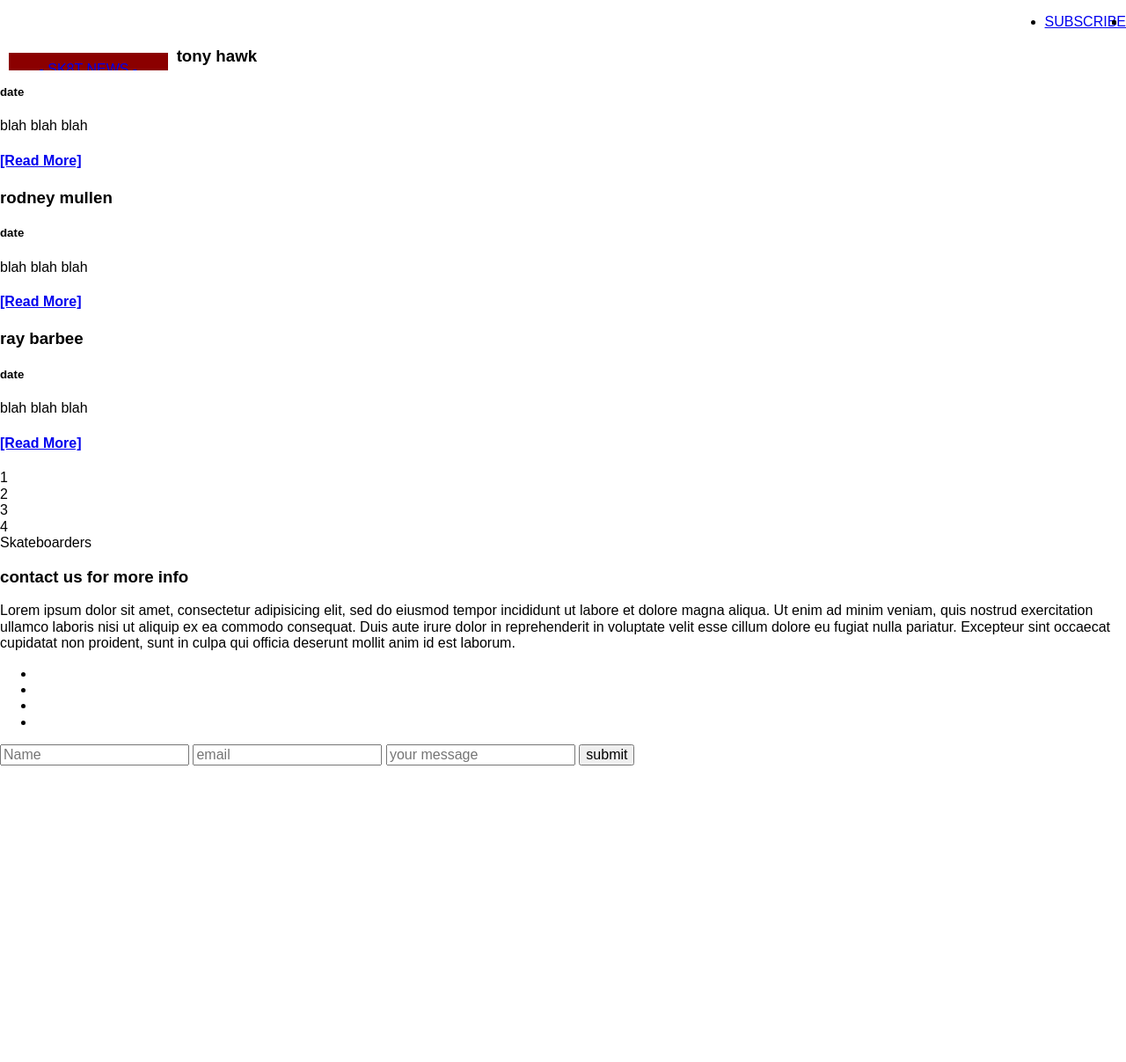
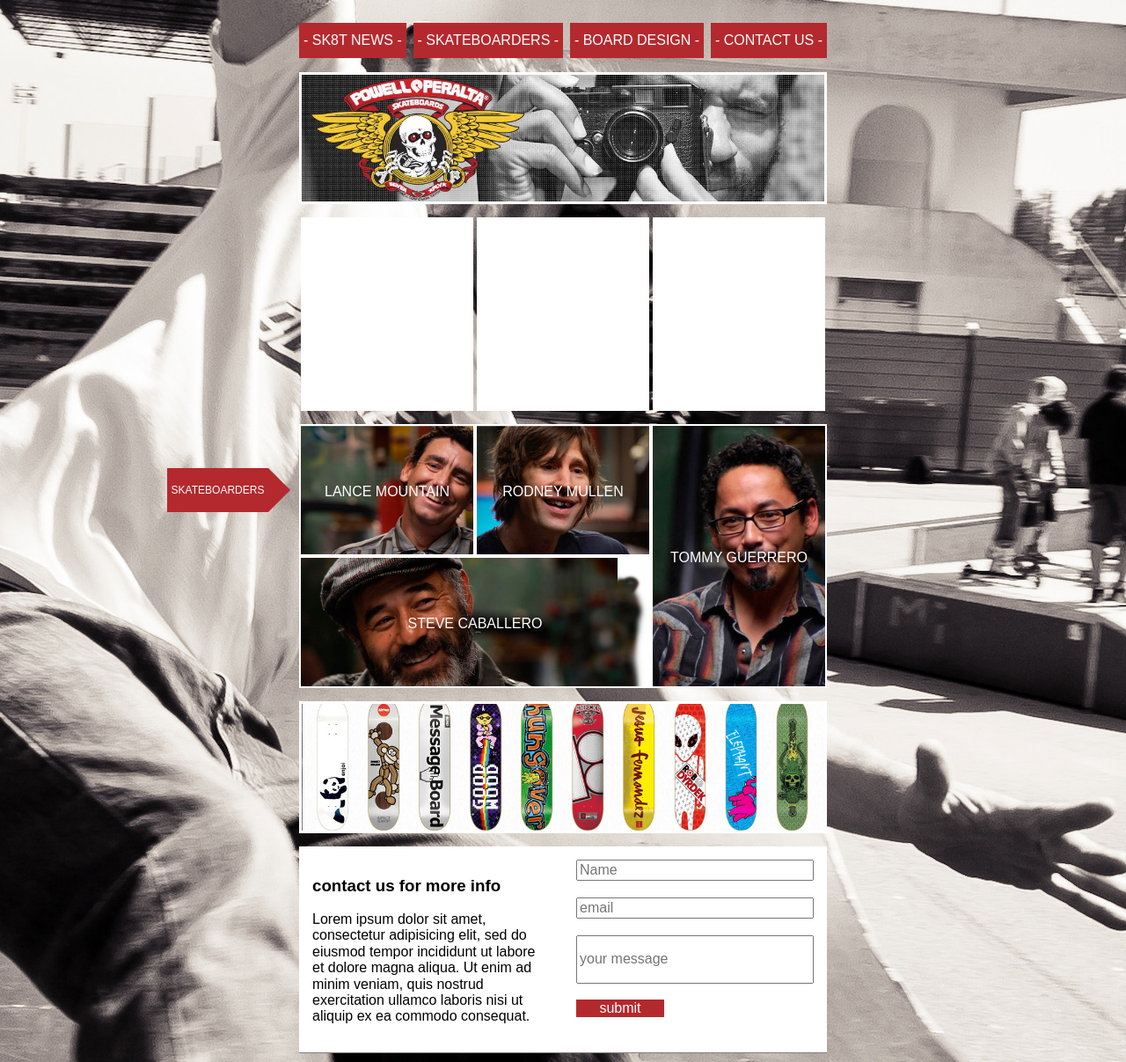
Before and after one commit to kjannenga/dayfour, a plain HTML site: page index.html in a window 1280 px wide. Shown: the whole page at 88% size. Before the commit the page ends 870 px from the top, so only its background shows below. Drawn offline with Linux system fonts and the light colour scheme.

Commit message:
finnaly getting things right

```diff
--- a/index.html
+++ b/index.html
@@ -7,19 +7,14 @@
   <link rel="stylesheet" href="style.css" />
   <link rel="images" href="assets.jpg" />
 </head>
+
+
 <body>
 <div id="container">
 
 
 <header>
 
-      <ul id="networks">
-        <li><a href="mailto:team@powellperalta.com">subscribe</a></li>
-        <li><a href="www.facebook.com/powellperalta" target="_blank"></a></li>
-				<li><a href="www.facebook.com/powellperalta" target="_blank"></a></li>
-				<li><a href="www.twitter.com/powellperalta" target="_blank"></a></li>
-				<li><a href="www.youtube.com/powellperalta" target="_blank"></a></li>
-			</ul>
 
 			<ul class="menu">
 				<li><a href="#news">-  Sk8t news  -</a></li>
@@ -31,94 +26,67 @@
 
 </header>
 
+<div id="slideshow">
+<div></div>
+</div>
 
 <main>
+<div id="news">
+	<div class="newsbox">
+		<div></div>
+		<div></div>
+		<div></div>
+	</div>
+<div>
+</main>
 
-<div id="slide">
-<div>
-</div>
-
+<section>
+<div id="skateboarderinfo">
+  <div class="skateboarders">
+    <div>Lance Mountain</div>
+    <div>Rodney Mullen</div>
+    <div>Steve Caballero</div>
+    <div>Tommy Guerrero</div>
+    <div class="arrow">Skateboarders</div>
+  </div>
 </div>
 
 
-<div id="news">
-	<div>
-		<h3>tony hawk</h3>
-			<h5>date</h5>
-				<p>blah blah blah</p>
-			<h4><a href="https://powellperalta.com/firstarticle">[Read More]</a></h4>
-	</div>
-	<div>
-		<h3>rodney mullen</h3>
-			<h5>date</h5>
-				<p>blah blah blah</p>
-			<h4><a href="https://powellperalta.com/secondarticle">[Read More]</a></h4>
-	</div>
-	<div>
-		<h3>ray barbee<h3>
-			<h5>date</h5>
-				<p>blah blah blah</p>
-		<h4><a href="https://powellperalta.com/thirdarticle">[Read More]</a></h4>
-	</div>
-</div>
-
-</main>
+</section>
 
 
-
-<div id="skateboarderinfo"
-	<div id="skater">
-		<div class="skateboarders">
-		<div>1</div>
-		<div>2</div>
-		<div>3</div>
-		<div>4</div>
-		<div class="arrow">Skateboarders</div>
-	</div>
+<div id="boards">
+<div></div>
 </div>
 
 
-<div id="boards">
-<div>
-<div>
-</div>
 
 <footer>
 
 <div id="contact">
-<div>
+	<div>
 	<h3>contact us for more info</h3>
 		<p>Lorem ipsum dolor sit amet, consectetur adipisicing elit, sed do eiusmod
 		tempor incididunt ut labore et dolore magna aliqua. Ut enim ad minim veniam,
 		quis nostrud exercitation ullamco laboris nisi ut aliquip ex ea commodo
-		consequat. Duis aute irure dolor in reprehenderit in voluptate velit esse
-		cillum dolore eu fugiat nulla pariatur. Excepteur sint occaecat cupidatat non
-		proident, sunt in culpa qui officia deserunt mollit anim id est laborum. </p>
+		consequat.  </p>
+	</div>
 	<div>
-		<ul>
-			<li></li>
-			<li></li>
-			<li></li>
-			<li></li>
-		</ul>
+		<form>
+			<input type="text" name="name" id="name" placeholder="Name" /><br />
+			<input type="email" name="email" id="email" placeholder="email" /><br />
+			<input type="text" name="message" id="message" placeholder="your message" /><br />
+			<input type="submit" value="submit" id="submit">
+		</form>
 	</div>
-</div>
-	<form>
-	<input type="text" name="name" id="name" placeholder="Name" />
-	<input type="email" name="email" id="email" placeholder="email" />
-	<input type="text" name="message" id="message" placeholder="your message" />
-	<input type="submit" value="submit">
-	</form>
-<div>
-
-
 </div>
 
 
 </footer>
 
-</body>
-</div>
 
 
-</html>
+
+
+</div>
+</body>
--- a/style.css
+++ b/style.css
@@ -4,39 +4,226 @@ html {
 *, *:before, *:after {
   box-sizing: inherit; }
 
+html {
+  background-image:url(assets/bg.jpg);
+}
 
-header {
-  text-transform:uppercase;
+#container {
+  width:620px;
+  padding:10px;
+  margin:auto;
+  display:wrap;
+}
+
+#container:after {
+  content:"";
+  display:block;
+  clear:both;
+  border-bottom:1px solid grey;
+}
+
+.menu {
+  display: flex;
+    justify-content: space-between;
+    padding-left: 0;
+    list-style: none;
+    color: white;
+    font-weight: lighter;
+}
+
+.menu li {
+  text-transform: uppercase;
+      background: #b4292e;
+      height: 40px;
+      line-height: 40px;
+      text-align: center;
+      padding:0 5px;
+}
+
+.menu li a {
+  color:white;
+  font-weight: 300;
+  text-decoration: none;
 }
 
 
-header>div {
-  text-align:right;
-}
-
-#networks{
-  display:flex;
-  overflow-wrap:wrap;
-  overflow:hidden;
-  justify-content:flex-end;
-
-}
-.menu {
-  display:block;
-  float:left;
-  overflow-wrap: wrap;
-  text-align:center;
-  padding:10px;
-  text-decoration:none;
-  background:darkred;
-  height:20px;
-  justify-content: space-between;
-  color:#777;
-  overflow:hidden;
-  margin:10px;
+li:hover{
+  background-color:#b4292e;
+  opacity: .5;
 
 }
 
-li a:hover{
-  background-color:white;
+#slideshow{
+  position: relative;
+  display: -webkit-flex;
+  display: flex;
+  -webkit-justify-content: flex-end;
+  justify-content: center;
 }
+
+#slideshow div{
+  height:150px;
+  width:600px;
+  background-color:green;
+  background-image:url(assets/slides.jpg);
+  -webkit-background-size: cover;
+  -moz-background-size: cover;
+  background-size: cover;
+  -o-background-size: cover;
+  background-position: center;
+  border:3px solid white ;
+}
+
+#news{
+  display:flex;
+
+}
+
+.newsbox > div {
+  height:220px;
+  width:196px;
+  background-color: white;
+  margin-top:15px;
+  float:left;
+  margin:15px 2px 15px 2px;
+  flex-wrap: wrap;
+}
+
+#skateboarderinfo:after {
+  content:"";
+  display:block;
+  clear:both;
+}
+
+.skateboarders {
+  position:relative;
+}
+
+.skateboarders div {
+  background:black;
+  color:white;
+  width:200px;
+  height:150px;
+  line-height:150px;
+  text-align:center;
+  float:left;
+  border:2px solid white;
+  background-image:url(assets/sk8er-4.png);
+  -webkit-background-size: cover;
+  background-position: center;
+  text-transform:uppercase;
+  background-position: 80% 0%;
+
+}
+
+.skateboarders div:nth-child(2){
+  background-image:url(assets/sk8er-3.png);
+  background-position:15% 0%;
+}
+
+.skateboarders div:nth-child(3) {
+  background-image: url(assets/sk8er-1.png);
+  clear:left;
+  width:400px;
+  background-position: center center;
+}
+
+.skateboarders div:nth-child(4) {
+  background-image:url(assets/sk8er-2.png);
+  height:300px;
+  line-height:300px;
+  margin-top:-150px;
+}
+
+.skateboarders .arrow {
+  width:115px;
+  height:50px;
+  position: absolute;
+  line-height:50px;
+  top:50px;
+  left:-150px;
+  border:none;
+  background-color:#b4292e;
+  background-image:none;
+  padding:0;
+  font-size:12px;
+
+}
+
+.arrow:after{
+content:"";
+width: 0;
+display:block;
+height: 0;
+border-style: solid;
+border-width: 25px 0 25px 25px;
+border-color: transparent transparent transparent #b4292e;
+position: relative;
+left:115px;
+top:-50px;
+
+}
+
+#boards{
+  position: relative;
+  display: -webkit-flex;
+  display: flex;
+  -webkit-justify-content: flex-end;
+  justify-content: center;
+  margin-top:15px;
+
+}
+
+#boards div{
+  height:150px;
+  width:600px;
+  background-color:blue;
+  border:3px solid white;
+  background-image:url(assets/skateboardrow.png);
+  -webkit-background-size: cover;
+  -moz-background-size: cover;
+  background-size: cover;
+  -o-background-size: cover;
+  background-position: center;
+
+}
+
+#contact {
+  display: flex;
+  list-style:none;
+  margin-top:15px;
+
+
+}
+
+#contact div{
+  background-color: white;
+  padding:15px;
+  width:300px;
+  align-items: stretch;
+  font-weight: lighter;
+
+
+
+}
+
+
+form {
+  align-items: stretch;
+  display:flex;
+  flex-direction:column;
+
+
+}
+
+#message {
+  height:55px;
+}
+
+#submit {
+  background-color:#b4292e ;
+  width:100px;
+  text-align:center;
+  border:none;
+  color:white;
+}
```
Also changed, not shown: assets/slides.jpg (added), 2 other files.
